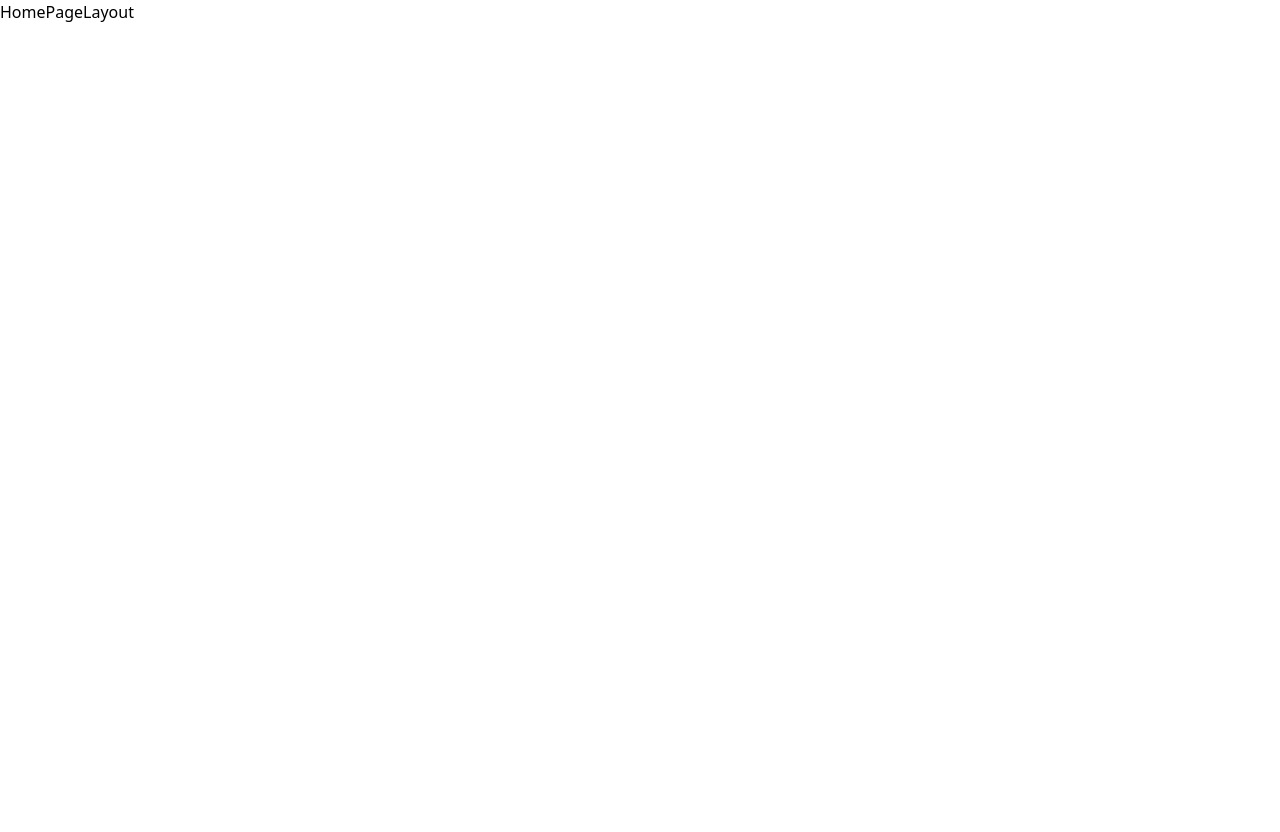
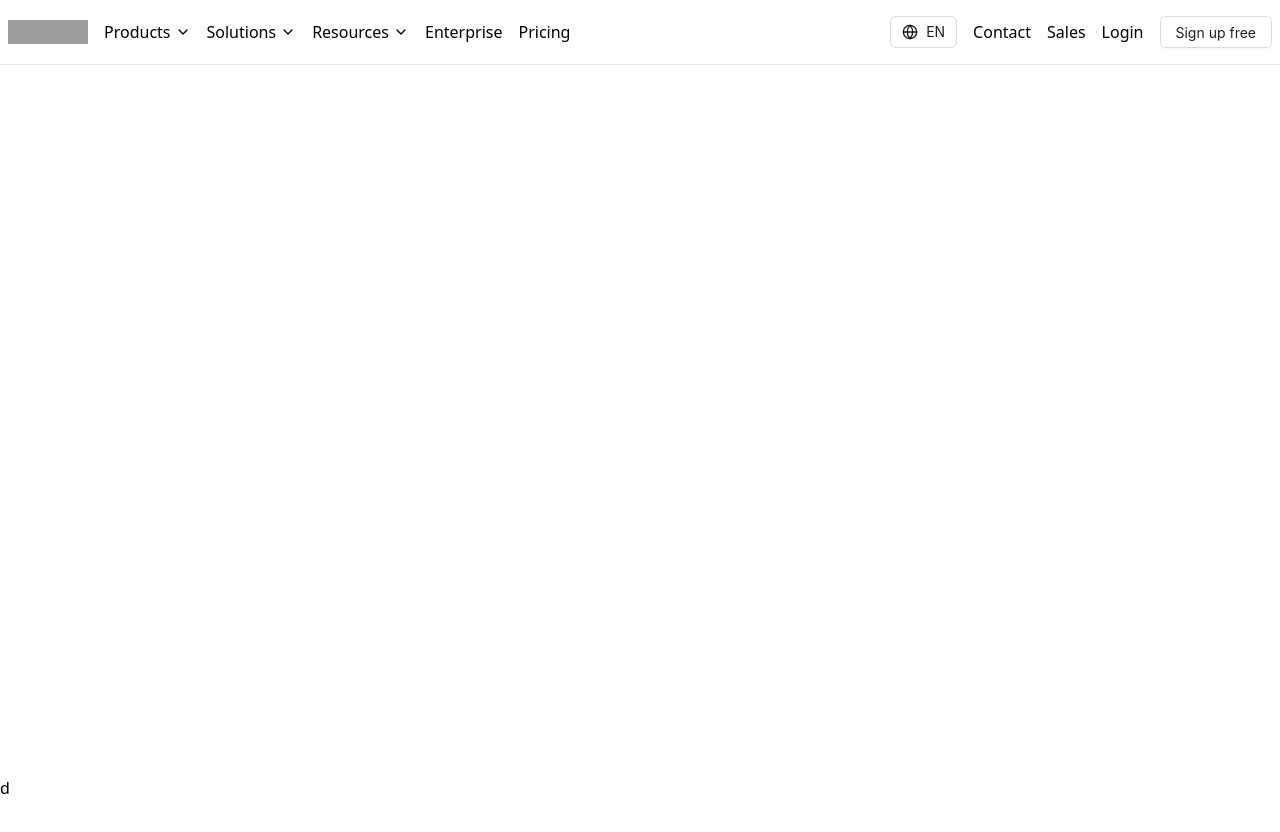
Before and after one commit to Shova24/react-dev-assignment, a React (Vite) app: page / in a window 1280 px wide. Shown: the top 832 px of the page. Before the commit the page ends 800 px from the top, so only its background shows below. Built offline with nearby package versions, Linux system fonts and the light colour scheme; grey boxes are pictures that could not be loaded.

Commit message:
feat: navbar added to homepage layout

```diff
--- a/package.json
+++ b/package.json
@@ -12,6 +12,7 @@
   "dependencies": {
     "antd": "^5.15.0",
     "dayjs": "^1.11.10",
+    "lucide-react": "^0.344.0",
     "react": "^18.2.0",
     "react-dom": "^18.2.0",
     "react-router-dom": "^6.22.2"
--- /dev/null
+++ b/src/components/NavBar.jsx
@@ -0,0 +1,99 @@
+import { Button, Drawer, Dropdown, Select } from "antd";
+import { ChevronDown, Globe, Menu } from "lucide-react";
+import React, { useState } from "react";
+
+const items = [
+  {
+    key: "1",
+    label: <a href="/1st-menu-item">1st menu item</a>,
+  },
+  {
+    key: "2",
+    label: <a href="/2nd-menu-item">2nd menu item</a>,
+  },
+];
+
+const NavBar = () => {
+  const [open, setOpen] = useState(false);
+
+  const MenuItem = ({ title, isNested = false }) => {
+    return isNested ? (
+      <Dropdown
+        menu={{
+          items,
+        }}
+        placement="bottom"
+        arrow
+      >
+        <a
+          href={`/${title}`}
+          className="flex items-center  gap-1 cursor-pointer hover:text-[#4262FF]"
+        >
+          <span>{title}</span>
+          <span>
+            <ChevronDown className="w-4" />
+          </span>
+        </a>
+      </Dropdown>
+    ) : (
+      <a
+        href={`/${title}`}
+        className="flex items-center  cursor-pointer hover:text-[#4262FF]"
+      >
+        <span>{title}</span>
+      </a>
+    );
+  };
+
+  return (
+    <div className="flex items-center justify-center py-4 px-2 gap-4">
+      <img src="/miro.svg" alt="logo" className="h-6 w-20" />
+
+      <div className="flex-1 flex justify-between  ">
+        <div className="hidden lg:flex gap-4 ">
+          <MenuItem title="Products" isNested={true} />
+          <MenuItem title="Solutions" isNested={true} />
+          <MenuItem title="Resources" isNested={true} />
+          <MenuItem title="Enterprise" />
+          <MenuItem title="Pricing" />
+        </div>
+        <div className="hidden lg:flex gap-4">
+          <Select defaultValue="en" suffixIcon={null} className="border-0">
+            <Select.Option value="en">
+              <p className="flex items-center gap-2">
+                <Globe className="w-4 h-4" /> <span>EN</span>
+              </p>
+            </Select.Option>
+            <Select.Option value="bn">
+              <p className="flex items-center gap-2">
+                <Globe className="w-4 h-4" /> <span>BN</span>
+              </p>
+            </Select.Option>
+          </Select>
+          <MenuItem title="Contact" />
+          <MenuItem title="Sales" />
+          <MenuItem title="Login" />
+          <Button>Sign up free </Button>
+        </div>
+      </div>
+      {/* for smaller screen  */}
+      <div className="justify-end  flex lg:hidden">
+        <Menu className="h-8 cursor-pointer" onClick={() => setOpen(true)} />
+      </div>
+      <Drawer onClose={() => setOpen(false)} open={open}>
+        <div className="space-y-2">
+          <MenuItem title="Products" isNested={true} />
+          <MenuItem title="Solutions" isNested={true} />
+          <MenuItem title="Resources" isNested={true} />
+          <MenuItem title="Enterprise" />
+          <MenuItem title="Pricing" />
+          <MenuItem title="Contact" />
+          <MenuItem title="Sales" />
+          <MenuItem title="Login" />
+        </div>
+      </Drawer>
+    </div>
+  );
+};
+
+export default NavBar;
--- a/src/layouts/HomePageLayout.jsx
+++ b/src/layouts/HomePageLayout.jsx
@@ -1,11 +1,18 @@
-import React from "react";
 import { Outlet } from "react-router-dom";
+
+import NavBar from "../components/NavBar";
 
 const HomePageLayout = () => {
   return (
-    <div>
-      HomePageLayout
-      <Outlet />
+    <div className="bg-white ">
+      <div className="bg-white  border-b-[.05px]">
+        <NavBar />
+      </div>
+
+      <div className="min-h-screen container">
+        <Outlet />
+      </div>
+      <footer className="sticky bottom-0">d</footer>
     </div>
   );
 };
```
Also changed, not shown: 1 other file (tests, documents, lock files or other folders).
